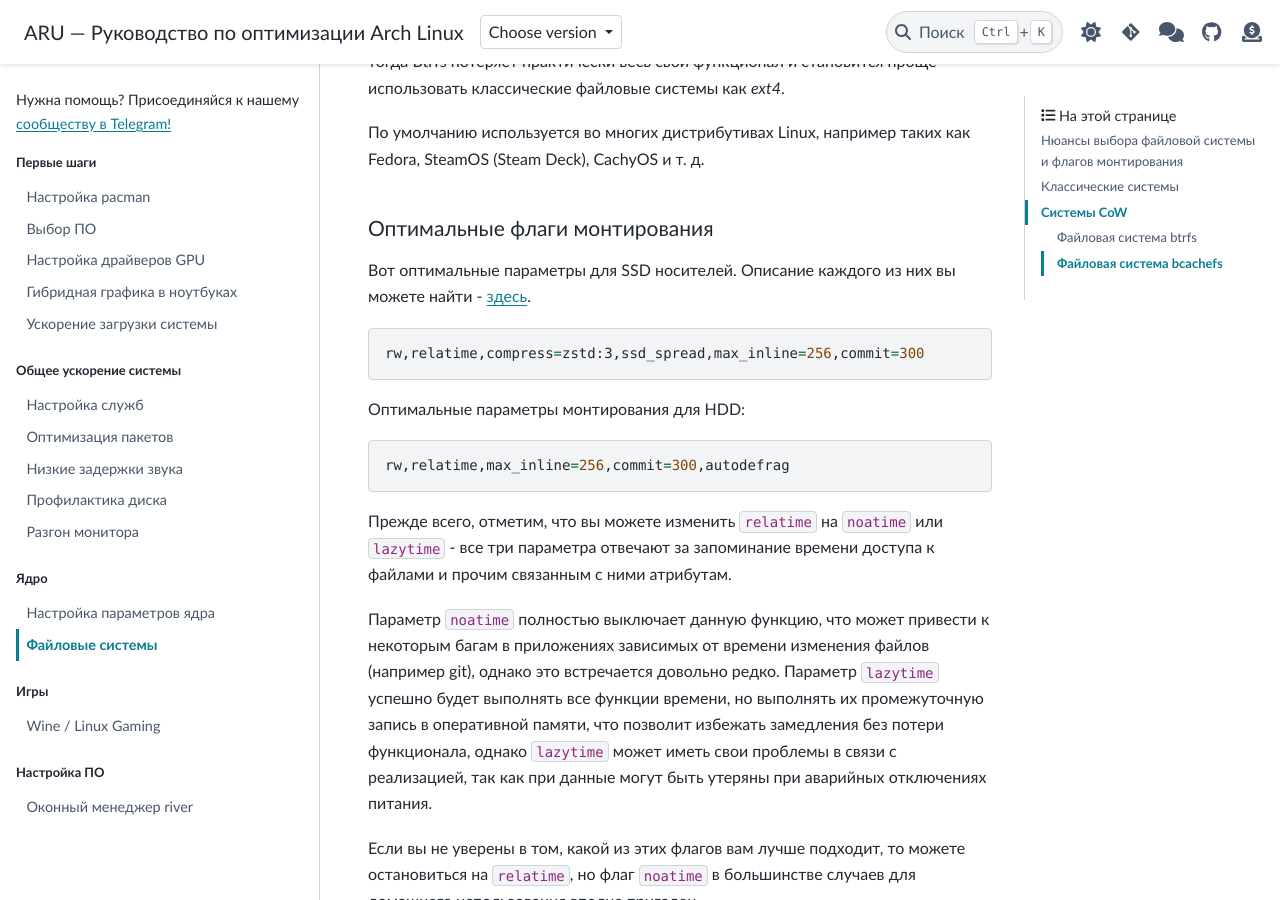
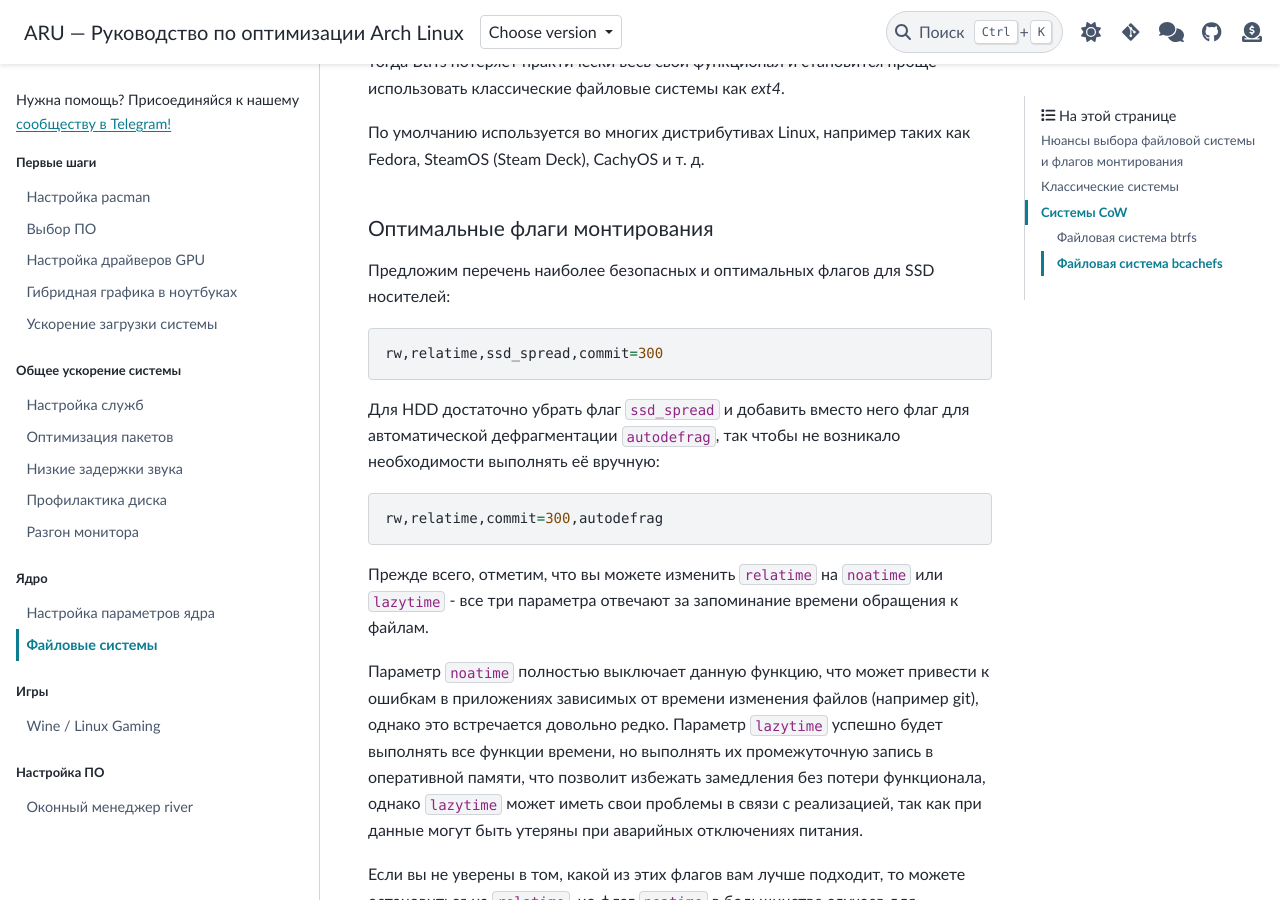
Before and after one commit to ventureoo/ARU, a Sphinx documentation site: the page built from docs/source/file-systems.rst, in a window 1280 px wide and 900 px high, scrolled down 3708 px. Built offline with Sphinx 7.4.7 and the PyData theme 0.15.4, drawn with Linux system fonts in a browser that asks for light colours; some of the changed text lies outside the part shown.

Commit message:
file-systems: Remove max_inline mount flag
Some outdated shit from the first ARU iterations.

Signed-off-by: Vasiliy Stelmachenok <ventureo@cachyos.org>

```diff
--- a/docs/source/file-systems.rst
+++ b/docs/source/file-systems.rst
@@ -208,31 +208,29 @@ HDD. CoW можно отключить, однако тогда Btrfs потер
 Оптимальные флаги монтирования
 ^^^^^^^^^^^^^^^^^^^^^^^^^^^^^^
 
-Вот оптимальные параметры для SSD носителей. Описание каждого из них
-вы можете найти - `здесь
-<https://zen.yandex.ru/media/id/5d8ac4740a451800acb6049f/linux-uskoriaem-sistemu-4-5e91d777378f6957923055b9>`_.
+Предложим перечень наиболее безопасных и оптимальных флагов для SSD
+носителей::
 
-::
+ rw,relatime,ssd_spread,commit=300
 
- rw,relatime,compress=zstd:3,ssd_spread,max_inline=256,commit=300
+Для HDD достаточно убрать флаг ``ssd_spread`` и добавить вместо него
+флаг для автоматической дефрагментации ``autodefrag``, так чтобы не
+возникало необходимости выполнять её вручную::
 
-Оптимальные параметры монтирования для HDD::
-
- rw,relatime,max_inline=256,commit=300,autodefrag
+ rw,relatime,commit=300,autodefrag
 
 Прежде всего, отметим, что вы можете изменить ``relatime`` на
 ``noatime`` или ``lazytime`` - все три параметра отвечают за
-запоминание времени доступа к файлами и прочим связанным с ними
-атрибутам.
+запоминание времени обращения к файлам.
 
 Параметр ``noatime`` полностью выключает данную функцию, что может
-привести к некоторым багам в приложениях зависимых от времени
-изменения файлов (например git), однако это встречается довольно
-редко. Параметр ``lazytime`` успешно будет выполнять все функции
-времени, но выполнять их промежуточную запись в оперативной памяти,
-что позволит избежать замедления без потери функционала, однако
-``lazytime`` может иметь свои проблемы в связи с реализацией, так как
-при данные могут быть утеряны при аварийных отключениях питания.
+привести к ошибкам в приложениях зависимых от времени изменения файлов
+(например git), однако это встречается довольно редко. Параметр
+``lazytime`` успешно будет выполнять все функции времени, но выполнять
+их промежуточную запись в оперативной памяти, что позволит избежать
+замедления без потери функционала, однако ``lazytime`` может иметь
+свои проблемы в связи с реализацией, так как при данные могут быть
+утеряны при аварийных отключениях питания.
 
 Если вы не уверены в том, какой из этих флагов вам лучше подходит, то
 можете остановиться на ``relatime``, но флаг ``noatime`` в большинстве
@@ -302,8 +301,8 @@ CoW по сути лишает Btrfs всех присущих преимуще
   однако уступающие по скорости lzo
 
 Для включения алгоритма сжатия в файловой системе необходимо
-отредактировать файл ``etc/fstab``, добавив для необходимого раздела с
-файловой системой Btrfs следующий флаг монтирования::
+отредактировать файл ``/etc/fstab``, добавив для необходимого раздела
+с файловой системой Btrfs следующий флаг монтирования::
 
  compress='алгоритм':N
 
@@ -328,7 +327,7 @@ Cогласно `официальной документации Btrfs
 будет выглядеть примерно следующим образом, если учесть приведенные
 выше флаги монтирования::
 
-  rw,relatime,compress=zstd:3,ssd_spread,max_inline=256,commit=600
+  rw,relatime,compress=zstd:3,ssd_spread,commit=600
 
 После добавления данного флага монтирования сжиматься начнут только
 новые файлы при записи на диск. Для сжатия уже имеющихся данных
```
Also changed, not shown: other parts of docs/source/file-systems.rst (+3 -2 lines).
